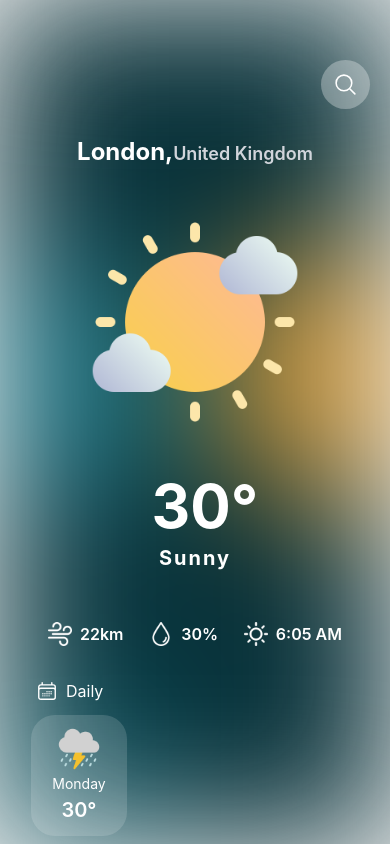
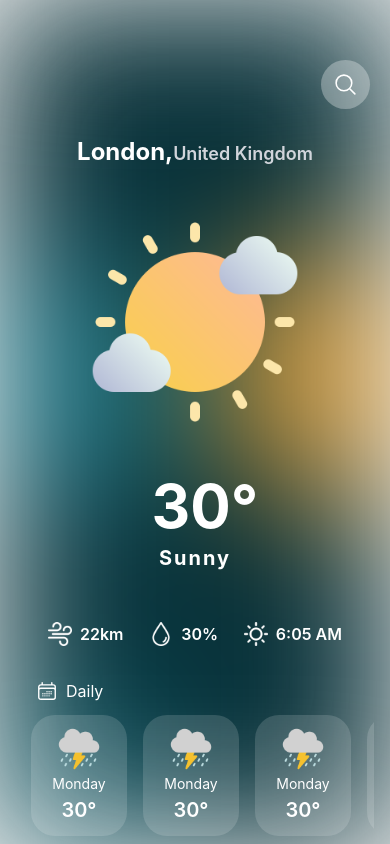
Before and after one commit to Ahmed-Azoz1/Weather-App, a React Native app: screen /Home in a window 390 px wide. Built offline with nearby package versions, Linux system fonts and the light colour scheme.

Commit message:
Many next days

```diff
--- a/screens/HomeScreen.jsx
+++ b/screens/HomeScreen.jsx
@@ -108,6 +108,7 @@ const HomeScreen = () => {
                             Daily
                         </Text>
                     </View>
+
                     <ScrollView
                         horizontal
                         contentContainerStyle={{paddingHorizontal:15}}
@@ -125,7 +126,47 @@ const HomeScreen = () => {
                                 30&#176;
                             </Text>
                         </View>
+
+                        <View
+                            style={{backgroundColor:theme.bgWhite(0.15)}}
+                            className="flex justify-center w-24 rounded-3xl py-3 space-y-1 mr-4 items-center"
+                        >
+                            <Image className="w-11 h-11" source={require('../assets/images/heavyrain.png')}/>
+                            <Text className="text-white">
+                                Monday
+                            </Text>
+                            <Text className="text-white text-xl font-semibold">
+                                30&#176;
+                            </Text>
+                        </View>
+
+                        <View
+                            style={{backgroundColor:theme.bgWhite(0.15)}}
+                            className="flex justify-center w-24 rounded-3xl py-3 space-y-1 mr-4 items-center"
+                        >
+                            <Image className="w-11 h-11" source={require('../assets/images/heavyrain.png')}/>
+                            <Text className="text-white">
+                                Monday
+                            </Text>
+                            <Text className="text-white text-xl font-semibold">
+                                30&#176;
+                            </Text>
+                        </View>
+
+                        <View
+                            style={{backgroundColor:theme.bgWhite(0.15)}}
+                            className="flex justify-center w-24 rounded-3xl py-3 space-y-1 mr-4 items-center"
+                        >
+                            <Image className="w-11 h-11" source={require('../assets/images/heavyrain.png')}/>
+                            <Text className="text-white">
+                                Monday
+                            </Text>
+                            <Text className="text-white text-xl font-semibold">
+                                30&#176;
+                            </Text>
+                        </View>
                     </ScrollView>
+
                 </View>
             </SafeAreaView>
 
```
